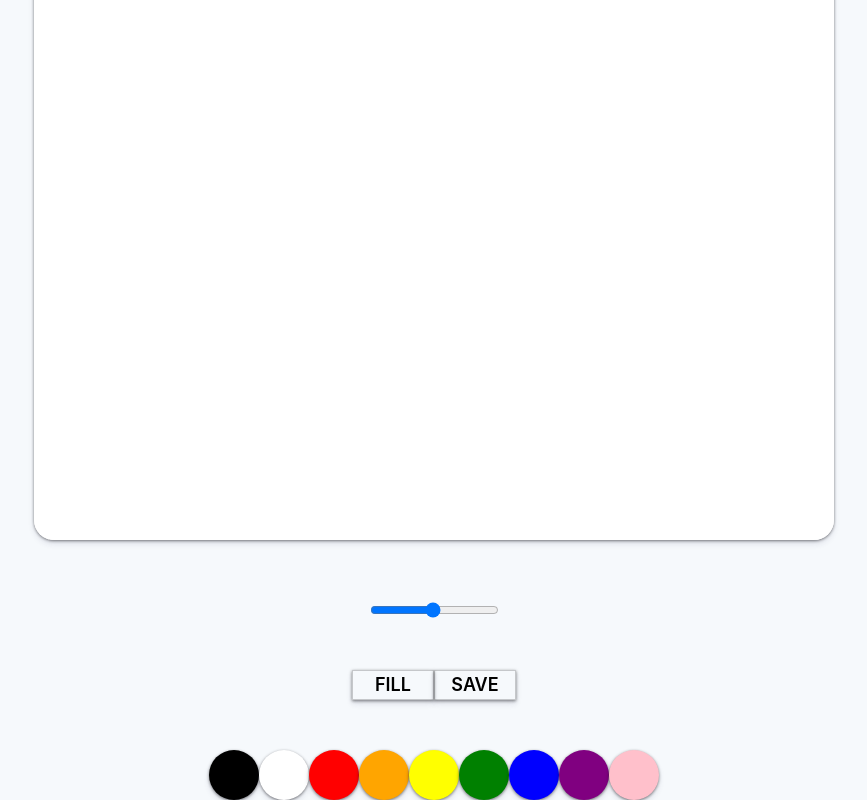
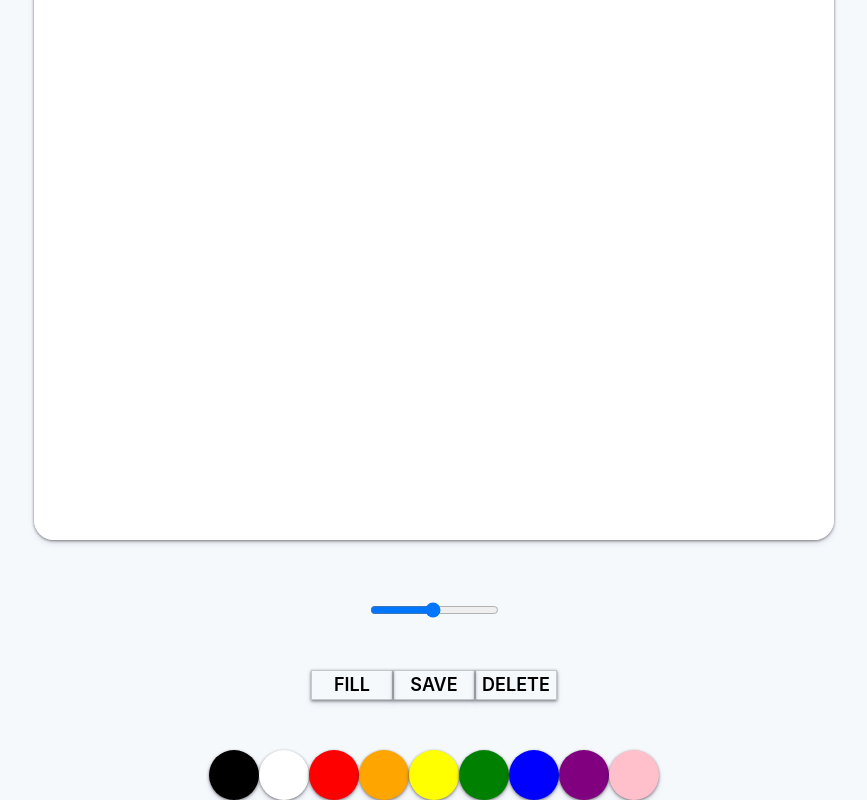
Before and after one commit to Jian211/paintjs, a plain HTML site: page index.html in a window 1280 px wide. Shown: the part 340-1140 px from the top of the page, without its empty margins (206-1073 px from the left). Drawn offline with Linux system fonts and the light colour scheme.

Commit message:
Update index.html

```diff
--- a/index.html
+++ b/index.html
@@ -23,6 +23,7 @@
         <div class="controls__btns">
             <button id="jsMode">Fill</button>
             <button id="jsSave">Save</button>
+            <button id="jsDelete">Delete</button>
         </div>
         <div class="controls__colors" id="jsColors">
             <div class="controls__color jsColor" style="background-color: black;"></div>
```
